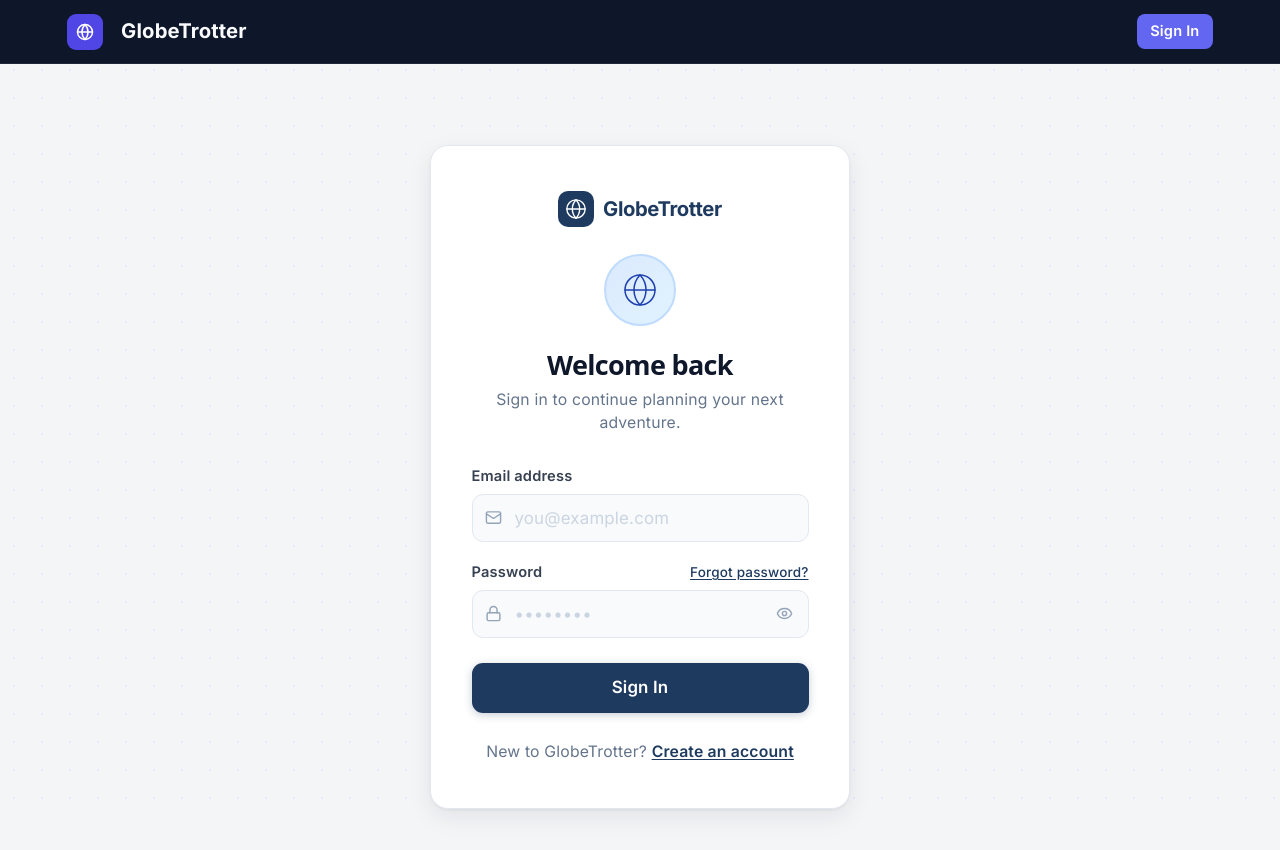
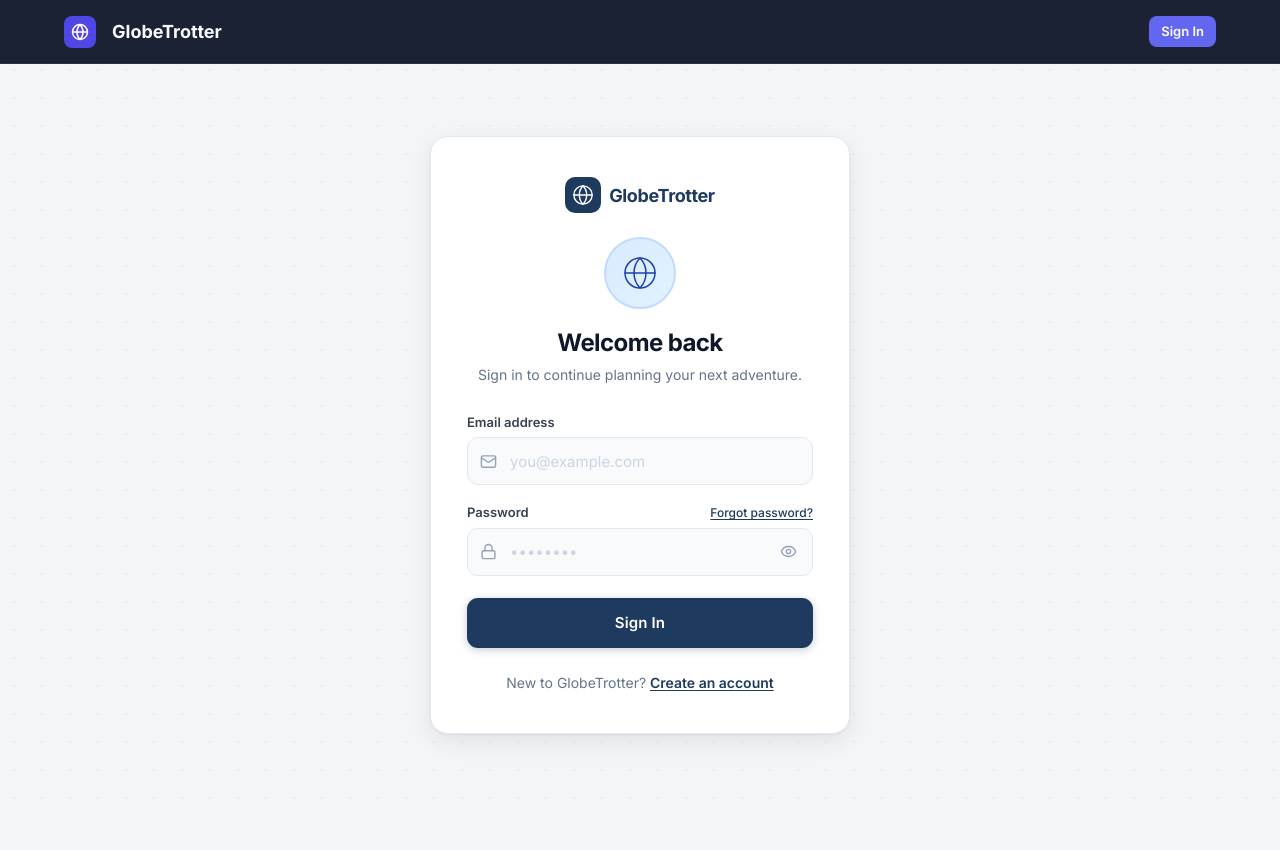
Before and after one commit to DAKSHM77/Odoo-X-Ldce-Hakathon, a React app in the folder frontend/: page /login in a window 1280 px wide. Shown: the top 850 px of the page. Built offline with nearby package versions, Linux system fonts and the light colour scheme; no server answers; the HTML template or start-up script is replaced by a standard one.

Commit message:
fix: resolve CSS conflict and duplicate Navbar on itinerary pages

```diff
--- a/frontend/src/index.css
+++ b/frontend/src/index.css
@@ -1,117 +1,28 @@
-/* ── Google Font: Inter ───────────────────────────────────────────────────── */
 @import url('https://fonts.googleapis.com/css2?family=Inter:wght@400;500;600;700;800&display=swap');
 
 @tailwind base;
 @tailwind components;
 @tailwind utilities;
 
-:root {
-  --text: #6b6375;
-  --text-h: #08060d;
-  --bg: #fff;
-  --border: #e5e4e7;
-  --code-bg: #f4f3ec;
-  --accent: #aa3bff;
-  --accent-bg: rgba(170, 59, 255, 0.1);
-  --accent-border: rgba(170, 59, 255, 0.5);
-  --social-bg: rgba(244, 243, 236, 0.5);
-  --shadow:
-    rgba(0, 0, 0, 0.1) 0 10px 15px -3px, rgba(0, 0, 0, 0.05) 0 4px 6px -2px;
-
-  --sans: system-ui, 'Segoe UI', Roboto, sans-serif;
-  --heading: system-ui, 'Segoe UI', Roboto, sans-serif;
-  --mono: ui-monospace, Consolas, monospace;
-
-  font: 18px/145% var(--sans);
-  letter-spacing: 0.18px;
-  color-scheme: light dark;
-  color: var(--text);
-  background: var(--bg);
-  font-synthesis: none;
-  text-rendering: optimizeLegibility;
-  -webkit-font-smoothing: antialiased;
-  -moz-osx-font-smoothing: grayscale;
-
-  @media (max-width: 1024px) {
-    font-size: 16px;
-  }
-}
-
-@media (prefers-color-scheme: dark) {
-  :root {
-    --text: #9ca3af;
-    --text-h: #f3f4f6;
-    --bg: #16171d;
-    --border: #2e303a;
-    --code-bg: #1f2028;
-    --accent: #c084fc;
-    --accent-bg: rgba(192, 132, 252, 0.15);
-    --accent-border: rgba(192, 132, 252, 0.5);
-    --social-bg: rgba(47, 48, 58, 0.5);
-    --shadow:
-      rgba(0, 0, 0, 0.4) 0 10px 15px -3px, rgba(0, 0, 0, 0.25) 0 4px 6px -2px;
-  }
-
-  #social .button-icon {
-    filter: invert(1) brightness(2);
-  }
+* {
+  box-sizing: border-box;
 }
 
 body {
   margin: 0;
+  padding: 0;
+  font-family: 'Inter', system-ui, -apple-system, BlinkMacSystemFont, 'Segoe UI', Roboto, Oxygen, Ubuntu, Cantarell, sans-serif;
+  background-color: #f8fafc;
+  color: #0f172a;
+  -webkit-font-smoothing: antialiased;
+  -moz-osx-font-smoothing: grayscale;
 }
 
 #root {
   width: 100%;
   max-width: 100%;
   margin: 0 auto;
-  text-align: left;
-  min-height: 100svh;
+  min-height: 100vh;
   display: flex;
   flex-direction: column;
-  box-sizing: border-box;
 }
-
-h1,
-h2 {
-  font-family: var(--heading);
-  font-weight: 500;
-  color: var(--text-h);
-}
-
-h1 {
-  font-size: 56px;
-  letter-spacing: -1.68px;
-  margin: 32px 0;
-  @media (max-width: 1024px) {
-    font-size: 36px;
-    margin: 20px 0;
-  }
-}
-h2 {
-  font-size: 24px;
-  line-height: 118%;
-  letter-spacing: -0.24px;
-  margin: 0 0 8px;
-  @media (max-width: 1024px) {
-    font-size: 20px;
-  }
-}
-p {
-  margin: 0;
-}
-
-code,
-.counter {
-  font-family: var(--mono);
-  display: inline-flex;
-  border-radius: 4px;
-  color: var(--text-h);
-}
-
-code {
-  font-size: 15px;
-  line-height: 135%;
-  padding: 4px 8px;
-  background: var(--code-bg);
-}
--- a/frontend/src/pages/ItineraryBuilder.jsx
+++ b/frontend/src/pages/ItineraryBuilder.jsx
@@ -1,32 +1,28 @@
-import Navbar from '../components/common/Navbar'
-import ItineraryBuilder from '../components/itinerary/ItineraryBuilder'
-import { useItinerary } from '../context/ItineraryContext'
-import { BookOpen, ChevronRight, Eye } from 'lucide-react'
+import { Link } from 'react-router-dom';
+import ItineraryBuilder from '../components/itinerary/ItineraryBuilder';
+import { useItinerary } from '../context/ItineraryContext';
+import { BookOpen, ChevronRight, Eye } from 'lucide-react';
 
 /**
  * ItineraryBuilderPage  (Screen 5 Page Wrapper)
- * Renders shared Navbar, page breadcrumbs, header with "View Itinerary" action,
+ * Renders page breadcrumbs, header with "View Itinerary" action,
  * and the main ItineraryBuilder content area.
  */
 export default function ItineraryBuilderPage() {
-  const { setActiveScreen } = useItinerary()
+  const { setActiveScreen } = useItinerary();
 
   return (
-    <div className="min-h-screen bg-gradient-to-br from-slate-50 via-indigo-50/30 to-cyan-50/20">
-      {/* ── Navigation ── */}
-      <Navbar />
-
+    <div className="min-h-screen bg-gradient-to-br from-slate-50 via-indigo-50/30 to-cyan-50/20 text-slate-800">
       {/* ── Page Content ── */}
       <main id="itinerary-builder-main" className="max-w-4xl mx-auto px-4 sm:px-6 lg:px-8 py-8">
-
         {/* Breadcrumb */}
         <nav
           aria-label="Breadcrumb"
           className="flex items-center gap-1.5 text-xs text-gray-500 mb-6"
         >
-          <a href="#dashboard" className="hover:text-indigo-600 transition-colors">Dashboard</a>
-          <ChevronRight size={12} />
-          <a href="#trips" className="hover:text-indigo-600 transition-colors">My Trips</a>
+          <Link to="/dashboard" className="hover:text-indigo-600 transition-colors">
+            Dashboard
+          </Link>
           <ChevronRight size={12} />
           <span className="text-indigo-600 font-medium">Itinerary Builder</span>
         </nav>
@@ -35,17 +31,21 @@ export default function ItineraryBuilderPage() {
         <div className="flex flex-col sm:flex-row sm:items-end sm:justify-between gap-4 mb-8">
           <div>
             <div className="flex items-center gap-3 mb-1">
-              <div className="
+              <div
+                className="
                 w-10 h-10 rounded-2xl
                 bg-gradient-to-br from-indigo-500 to-cyan-500
                 flex items-center justify-center shadow-md
-              ">
+              "
+              >
                 <BookOpen size={20} className="text-white" />
               </div>
-              <h1 className="
+              <h1
+                className="
                 text-2xl sm:text-3xl font-bold text-gray-900
                 tracking-tight leading-tight
-              ">
+              "
+              >
                 Itinerary Builder
               </h1>
             </div>
@@ -82,5 +82,5 @@ export default function ItineraryBuilderPage() {
         <div className="h-16" />
       </main>
     </div>
-  )
+  );
 }
--- a/frontend/src/pages/ItineraryView.jsx
+++ b/frontend/src/pages/ItineraryView.jsx
@@ -71,9 +71,7 @@ export default function ItineraryViewPage() {
   }
 
   return (
-    <div className="min-h-screen bg-gradient-to-br from-slate-50 via-indigo-50/30 to-cyan-50/20">
-      {/* ── Navbar ── */}
-      <Navbar />
+    <div className="min-h-screen bg-gradient-to-br from-slate-50 via-indigo-50/30 to-cyan-50/20 text-slate-800">
 
       <main id="itinerary-view-main" className="max-w-4xl mx-auto px-4 sm:px-6 lg:px-8 pb-16">
 
--- a/frontend/src/styles/global.css
+++ b/frontend/src/styles/global.css
@@ -6,8 +6,8 @@
 
 body {
   font-family: 'Inter', system-ui, -apple-system, BlinkMacSystemFont, 'Segoe UI', Roboto, Oxygen, Ubuntu, Cantarell, sans-serif;
-  background-color: #0f172a;
-  color: #f8fafc;
+  background-color: #f8fafc;
+  color: #0f172a;
   line-height: 1.5;
 }
 
@@ -16,9 +16,20 @@ a {
   text-decoration: none;
 }
 
+/* App container */
+.app-container {
+  min-height: 100vh;
+  display: flex;
+  flex-direction: column;
+}
+
+.main-content {
+  flex: 1;
+}
+
 /* Navbar Styling */
 .navbar {
-  background: rgba(15, 23, 42, 0.85);
+  background: rgba(15, 23, 42, 0.95);
   backdrop-filter: blur(12px);
   border-bottom: 1px solid rgba(255, 255, 255, 0.08);
   position: sticky;
```
